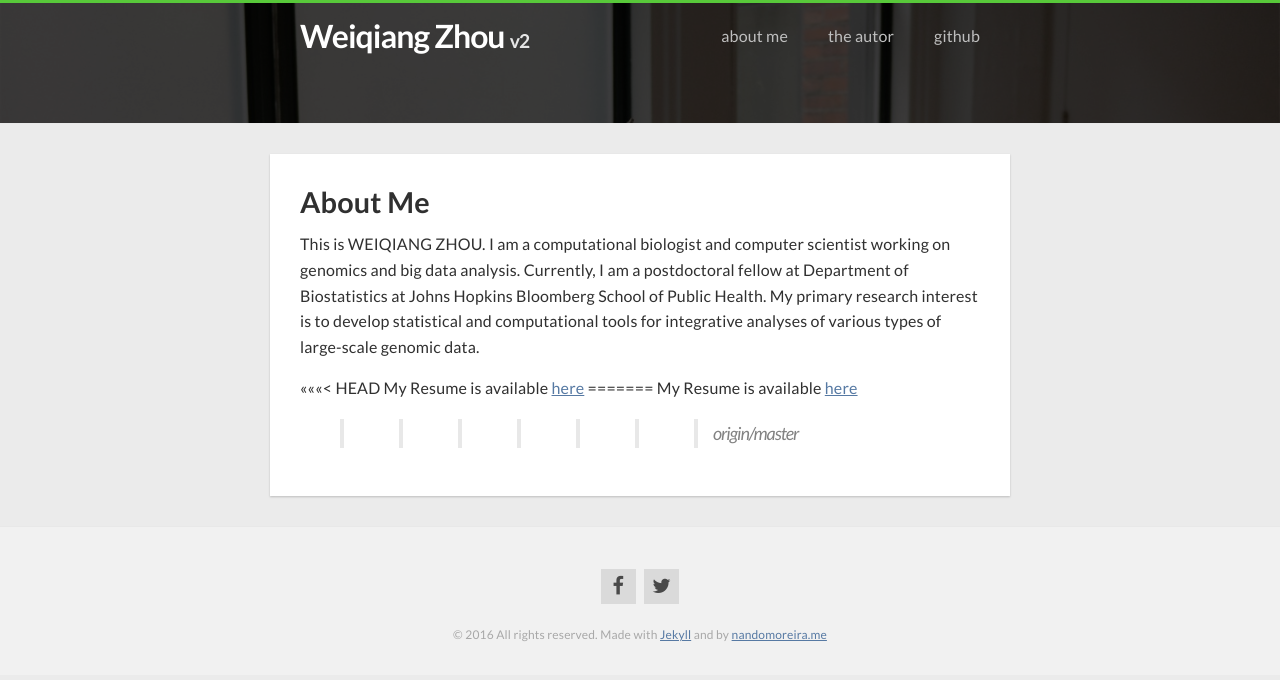
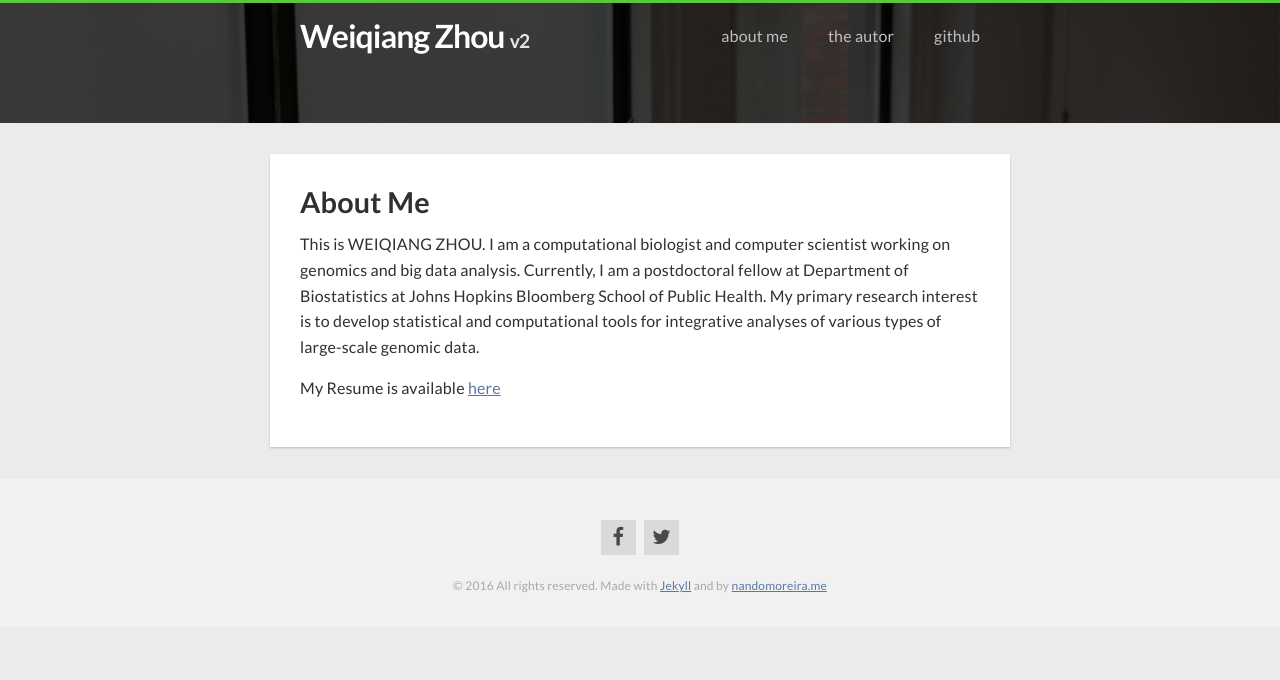
Before and after one commit to ILoveYouKen/ILoveYouKen.github.io, a Jekyll site: the page built from about.md, in a window 1280 px wide. Shown: the top 680 px of the page. Built offline with Jekyll 4.4.1, drawn with Linux system fonts in a browser that asks for light colours; nearby versions of some CDN libraries.

Commit message:
first commit

```diff
--- a/about.md
+++ b/about.md
@@ -7,8 +7,4 @@ slug: about
 
 This is WEIQIANG ZHOU. I am a computational biologist and computer scientist working on genomics and big data analysis. Currently, I am a postdoctoral fellow at Department of Biostatistics at Johns Hopkins Bloomberg School of Public Health. My primary research interest is to develop statistical and computational tools for integrative analyses of various types of large-scale genomic data.
 
-<<<<<<< HEAD
 My Resume is available [here](http://ILoveYouKen.github.io/CV_Weiqiang_Zhou_Jan2016.pdf)
-=======
-My Resume is available [here](http://ILoveYouKen.github.io/CV_Weiqiang_Zhou_Jan2016.pdf)
->>>>>>> origin/master
```
